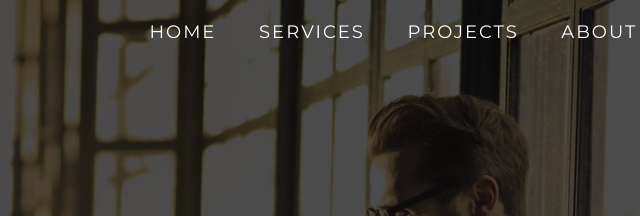
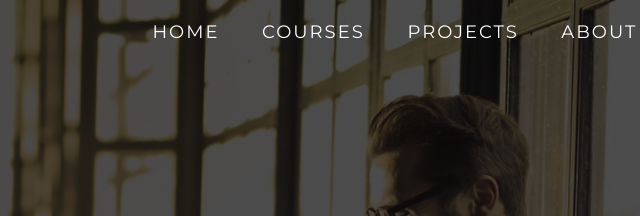
Before and after one commit to SangeethaVaddepalli/New_Portfolio, a plain HTML site: page index.html in a window 1280 px wide. Shown: the top 216 px of the page, 469-1109 px from the left. Drawn offline with Linux system fonts and the light colour scheme.

Commit message:
Update index.html

```diff
--- a/index.html
+++ b/index.html
@@ -24,7 +24,7 @@
           </div>
           <ul>
             <li><a href="#hero" data-after="Home">Home</a></li>
-            <li><a href="#services" data-after="Service">Services</a></li>
+            <li><a href="#services" data-after="Service">Courses</a></li>
             <li><a href="#projects" data-after="Projects">Projects</a></li>
             <li><a href="#about" data-after="About">About</a></li>
             <li><a href="#contact" data-after="Contact">Contact</a></li>
```
